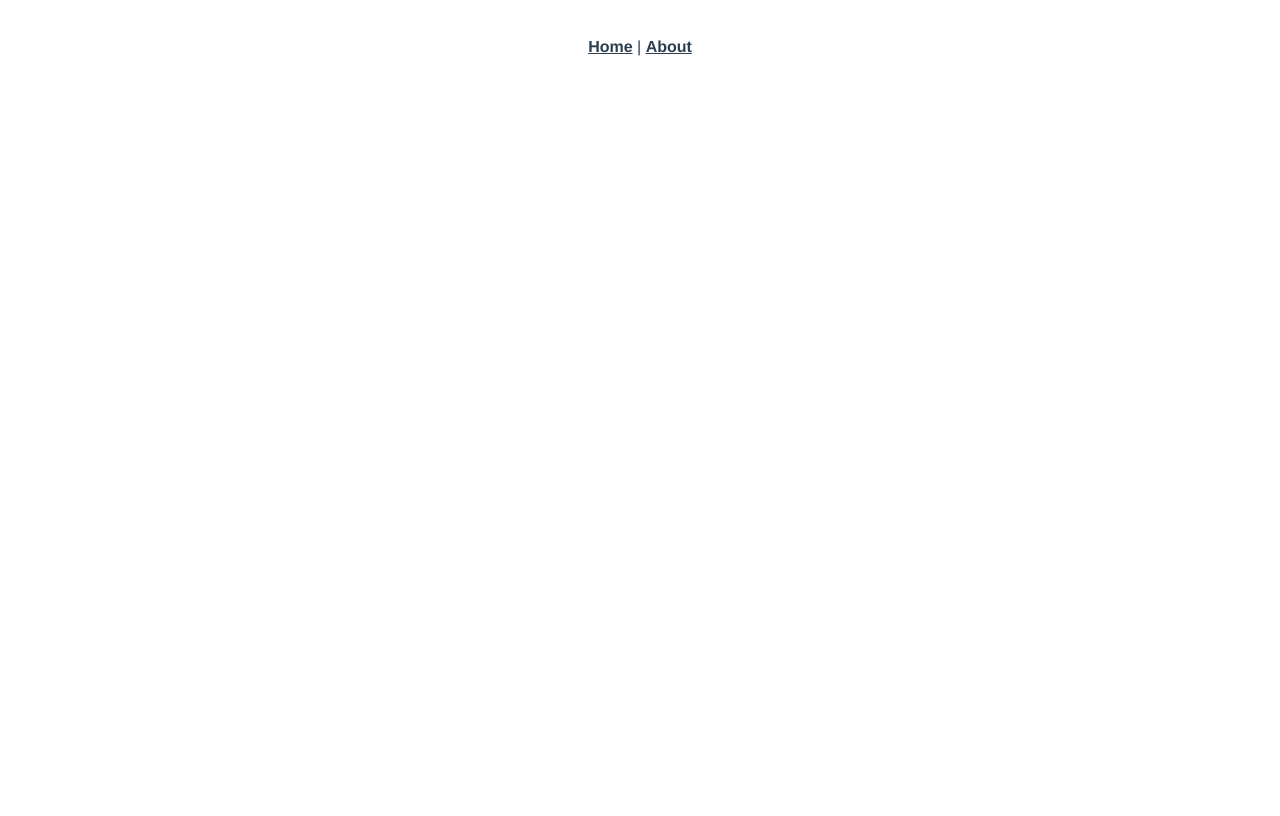
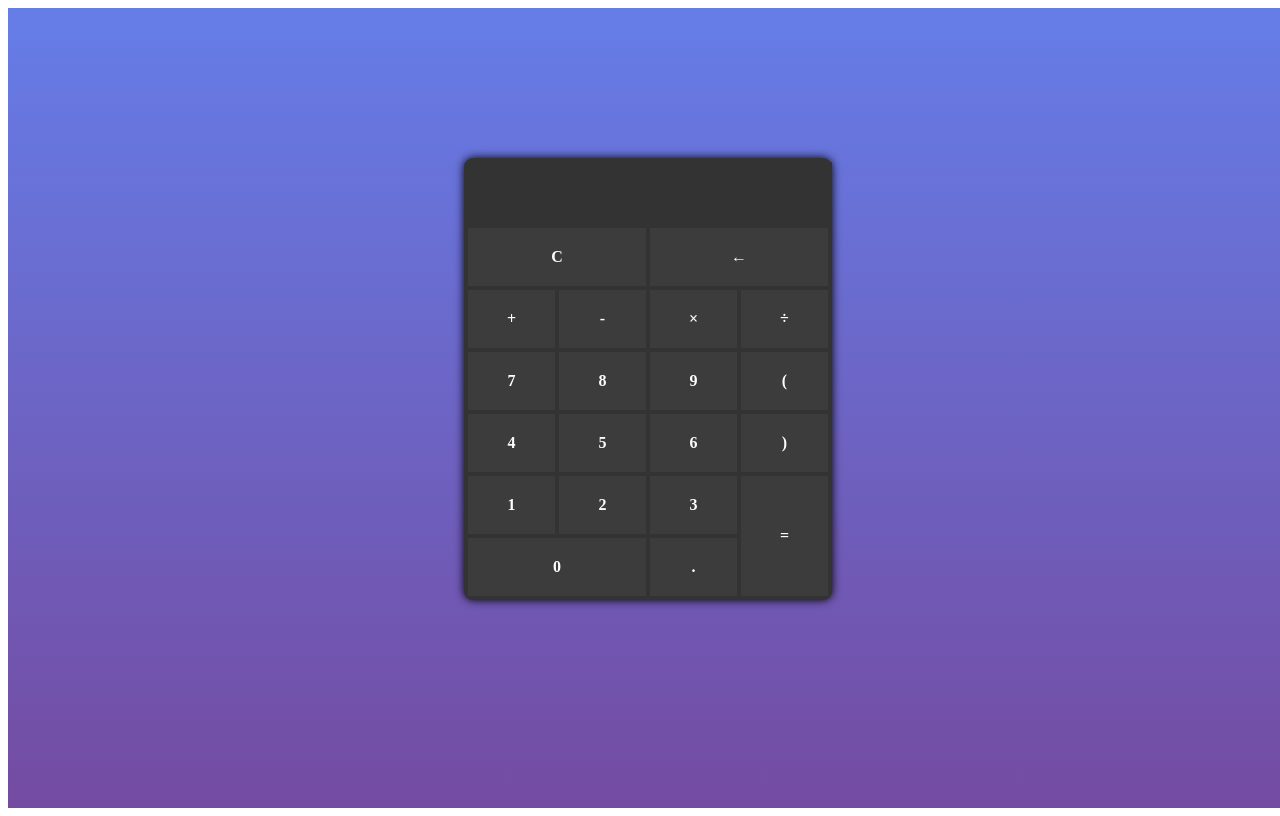
Before and after one commit to VadimOcLock/calculator-educate, a Vue app: page /calc in a window 1280 px wide. Before the commit this address had no page. Built offline with nearby package versions, Linux system fonts and the light colour scheme.

Commit message:
add html struct

```diff
--- a/src/App.vue
+++ b/src/App.vue
@@ -1,30 +1,22 @@
 <template>
-  <nav>
-    <router-link to="/">Home</router-link> |
-    <router-link to="/about">About</router-link>
-  </nav>
-  <router-view/>
+  <div class="wrapper">
+    <router-view/>
+  </div>
 </template>
 
-<style lang="scss">
-#app {
-  font-family: Avenir, Helvetica, Arial, sans-serif;
-  -webkit-font-smoothing: antialiased;
-  -moz-osx-font-smoothing: grayscale;
-  text-align: center;
-  color: #2c3e50;
+<script>
+export default {
+
 }
+</script>
 
-nav {
-  padding: 30px;
+<style lang="sass">
 
-  a {
-    font-weight: bold;
-    color: #2c3e50;
+.wrapper
+  height: 100vh
+  width: 100vw
+  background: linear-gradient(#657de8, #744ba1)
+  display: flex
 
-    &.router-link-exact-active {
-      color: #42b983;
-    }
-  }
-}
+
 </style>
--- /dev/null
+++ b/src/components/Calc.vue
@@ -0,0 +1,102 @@
+<template>
+  <div class="container">
+    <div class="item input">
+      <form name="form">
+        <input type="text" name="textView" readonly>
+      </form>
+    </div>
+    <div class="item clean">C</div>
+    <div class="item back">&larr;</div>
+    <div class="item" @click="insert('+')">+</div>
+    <div class="item" @click="insert('-')">-</div>
+    <div class="item" @click="insert('*')">&times;</div>
+    <div class="item" @click="insert('/')">&divide;</div>
+    <div class="item">7</div>
+    <div class="item">8</div>
+    <div class="item">9</div>
+    <div class="item">(</div>
+    <div class="item">4</div>
+    <div class="item">5</div>
+    <div class="item">6</div>
+    <div class="item">)</div>
+    <div class="item">1</div>
+    <div class="item">2</div>
+    <div class="item">3</div>
+    <div class="item equal">=</div>
+    <div class="item zero">0</div>
+    <div class="item">.</div>
+  </div>
+</template>
+
+<script>
+export default {
+  data() {
+    return {
+
+    }
+  },
+  methods: {
+    insert: function (num) {
+      document.form.textview.value += num
+      console.log("insert function")
+    }
+  }
+}
+</script>
+
+<style scoped lang="sass">
+
+*
+  user-select: none
+
+.container
+  display: grid
+  grid-template-columns: 1fr 1fr 1fr 1fr
+  grid-gap: 4px
+  background-color: #333333
+  padding: 4px
+  border-radius: 9px
+  max-width: 360px
+  box-shadow: 0 0 10px #000000
+
+.item
+  background-color: #3c3c3c
+  color: #fdfdfd
+  padding: 20px
+  display: flex
+  justify-content: center
+  align-items: center
+  cursor: pointer
+  font-weight: bold
+
+form
+  max-width: 100%
+
+input
+  width: 100%
+  height: 60px
+  border: none
+  font-size: 30px
+  outline: none
+  text-align: right
+  background: #333333
+  color: #fdfdfd
+
+.input
+  grid-column: 1/-1
+  padding: 0
+
+.clean
+  grid-column: 1/3
+
+.back
+  grid-column: 3/-1
+
+.equal
+  grid-column: 4
+  grid-row: 6/8
+
+.zero
+  grid-column: 1/3
+
+</style>
--- a/src/router/index.js
+++ b/src/router/index.js
@@ -1,5 +1,6 @@
 import { createRouter, createWebHistory } from 'vue-router'
 import HomeView from '../views/HomeView.vue'
+import CalcView from "@/views/CalcView"
 
 const routes = [
   {
@@ -16,6 +17,11 @@ const routes = [
     component: function () {
       return import(/* webpackChunkName: "about" */ '../views/AboutView.vue')
     }
+  },
+  {
+    path: "/calc",
+    name: "calc",
+    component: CalcView
   }
 ]
 
--- /dev/null
+++ b/src/views/CalcView.vue
@@ -0,0 +1,19 @@
+<template>
+  <div class="calc__container">
+    <calc/>
+  </div>
+</template>
+
+<script>
+import Calc from "@/components/Calc"
+export default {
+  components: {Calc}
+}
+</script>
+
+<style scoped lang="sass">
+
+.calc__container
+  margin: 150px auto
+
+</style>
```
Also changed, not shown: src/main.js (+6 -4 lines).
